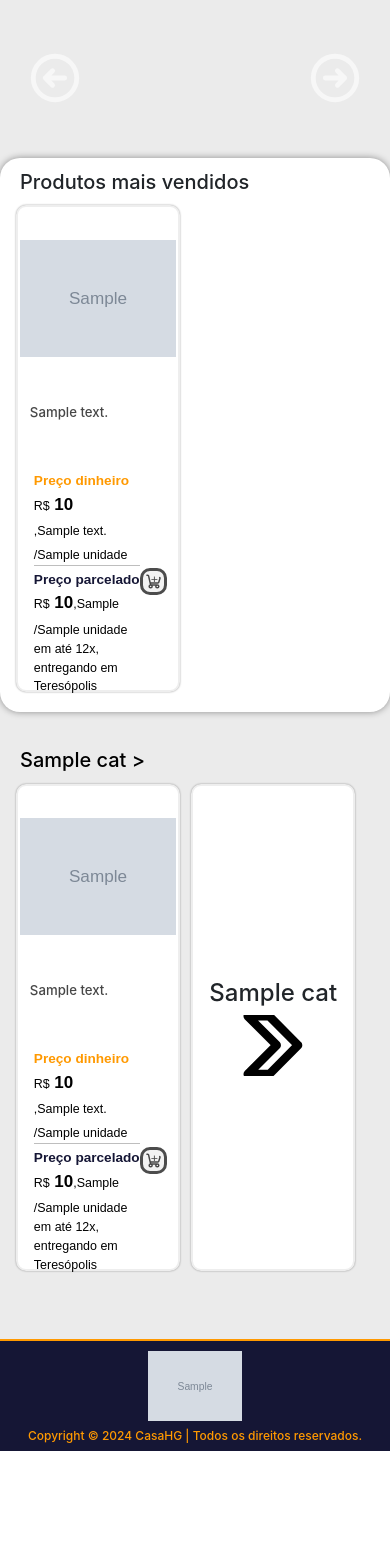
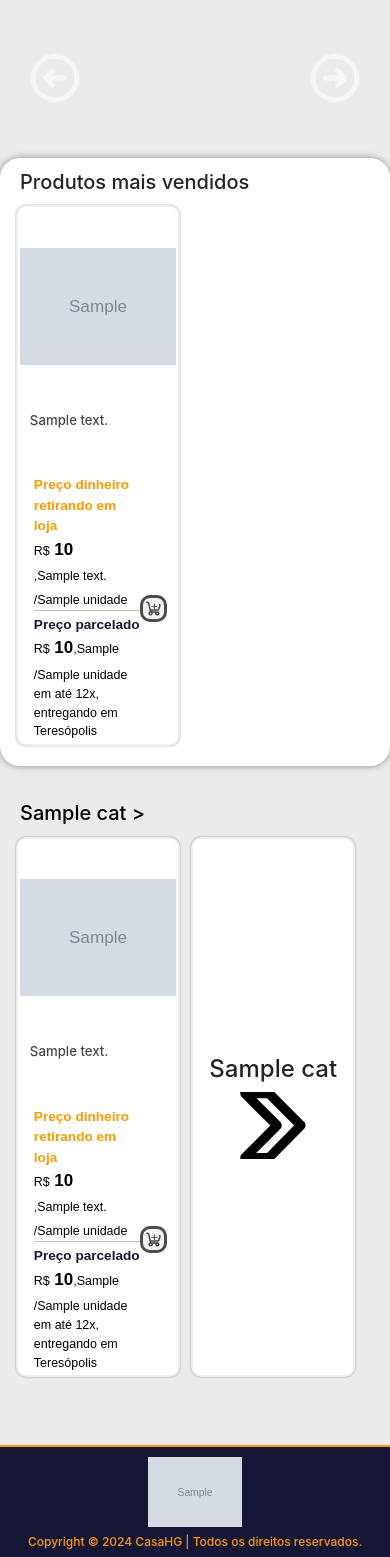
Before and after one commit to joaomarcelo023/django-teste, a Django app: template templates/home.html in a window 390 px wide. Shown: the part 94-1651 px from the top of the page. Before the commit the page ends 1545 px from the top, so only its background shows below. Run offline with Django 3.2, Linux system fonts and the light colour scheme; the template is opened without the code that fills it: most values are stand-ins (such as "Sample title", 1, 10 or a date in 2020); grey boxes marked "Sample" are stand-in pictures; parts of the project's set-up code (start-up, migrations or seed data) failed here and were passed over; some libraries are stand-ins or nearby versions.

Commit message:
Layout produtos_pequenos

```diff
--- a/static/css/produtos_pequenos.css
+++ b/static/css/produtos_pequenos.css
@@ -40,7 +40,7 @@
 
 @media (max-width: 750px) {
     .div-produtos_pequenos {
-        height: 57.7vh;
+        height: 64vh;
         width: 42vw; /* 45 */
         /* margin-top: 10px; */
         /* margin-right: 1.5vw; */
--- a/templates/produtos_pequenos.html
+++ b/templates/produtos_pequenos.html
@@ -19,7 +19,7 @@
                     <div class="col-9 ml-3 divPreco">
                         <div class="precoUniCaixa">
                             <span class="precoDin" style="color: #ff9900;">
-                                Preço dinheiro
+                                Preço dinheiro retirando em loja
                             </span>
                             <br>
                             <span class="precoLowHigh">
```
